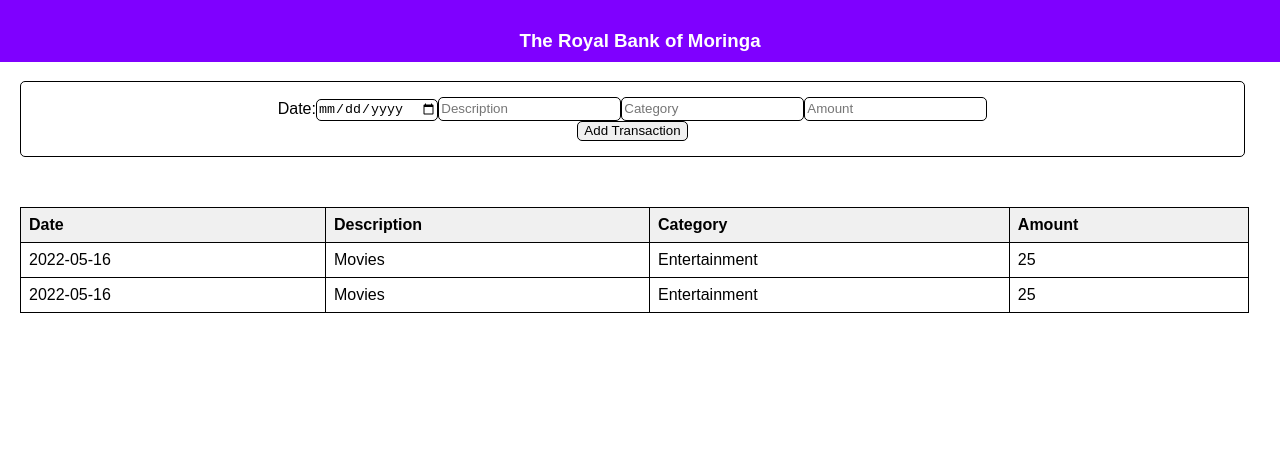
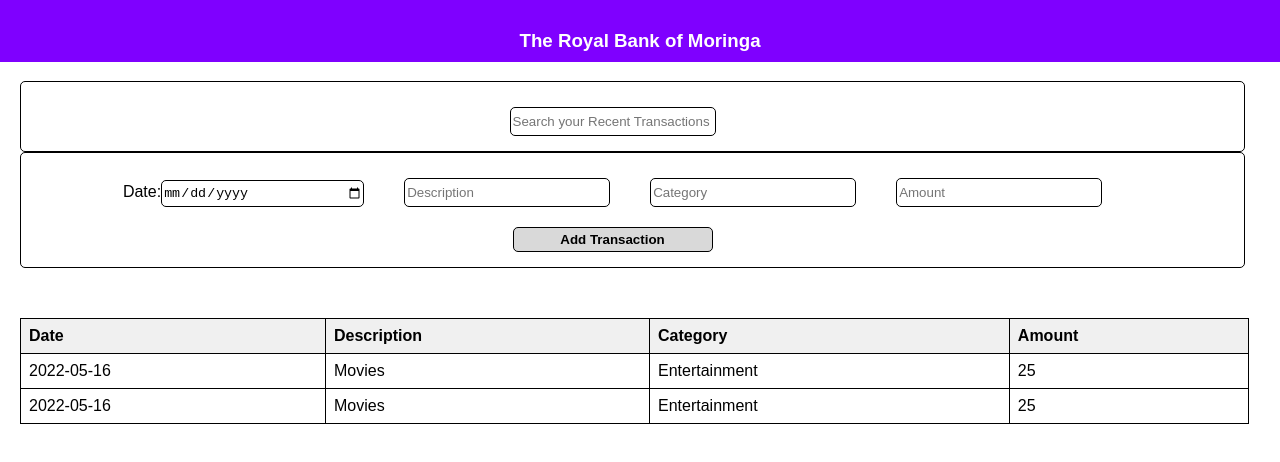
Before and after one commit to Neema-Charity/Neema-Phase-2-Week-1-Code-Challenge-Bank-of-Flatiron, a React (Create React App) app: page / in a window 1280 px wide. Shown: the top 462 px of the page. Built offline with nearby package versions, Linux system fonts and the light colour scheme.

Commit message:
adjust search

```diff
--- a/src/components/Form.css
+++ b/src/components/Form.css
@@ -15,18 +15,27 @@ td {
 }
 
 th, #submit{
-    background-color: #f0f0f0
+    background-color: #f0f0f0;
+    font-weight: bold;
+}
+#submit{
+    margin-top: 20px;
+    background-color: #d9d9d9;
 }
 
 input{
     border-radius: 5px;
-    height: 20px;
+    height: 25px;
     border: 1px solid;
+    margin-right: 40px;
+    width: 200px;
+    margin-block-start: 10px;
 
 }
 
 div{
     font-family: sans-serif;
+    font-weight: 200;
 }
 
 form {
@@ -35,4 +44,5 @@ form {
     margin-left: 20px;
     margin-right: 35px;
     border-radius: 5px;
+    text-align: unset;
 }
--- a/src/components/Form.js
+++ b/src/components/Form.js
@@ -31,8 +31,30 @@ function Form() {
     });
   }
 
+  const [searchTerm, setSearchTerm] = useState("");
+  const filteredTransactions = searchTerm
+  ? transaction.filter((transaction) =>
+      transaction.description.toLowerCase().includes(searchTerm.toLowerCase())
+    )
+
+  : transaction;
+
   return (
     <div>
+      <div className="search-container">
+        <form className="search-box">
+          <div className="search-input-box">
+            <input
+              type="text"
+              placeholder="Search your Recent Transactions"
+              className="search-input"
+              value={searchTerm}
+              onChange={(e) => setSearchTerm(e.target.value)}
+            />
+            <i className="fa-solid fa-magnifying-glass search-icon"></i>
+          </div>
+        </form>
+      </div>
       <form onSubmit={handleSubmit}>
         <div id="form">
           <label>Date:</label>
@@ -67,7 +89,7 @@ function Form() {
             onChange={handleInput}
           />
         </div>
-        <input type="submit" value="Add Transaction" id="submit"/>
+        <input type="submit" value="Add Transaction" id="submit" />
       </form>
       <div>
         <table>
@@ -92,7 +114,7 @@ function Form() {
               <td>Entertainment</td>
               <td>25</td>
             </tr>
-            {transaction.map(({ date, description, category, amount }, index) => (
+            {filteredTransactions.map(({ date, description, category, amount }, index) => (
               <tr key={index}>
                 <td>{date}</td>
                 <td>{description}</td>
```
Lines whose indentation alone changed are shown as unchanged.
